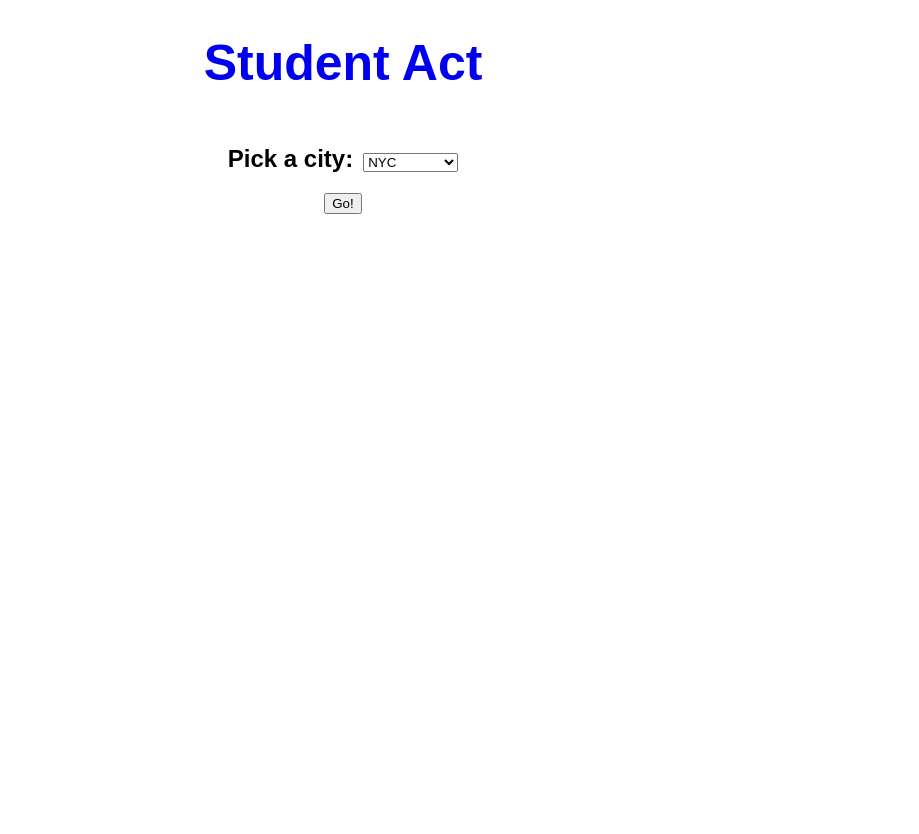
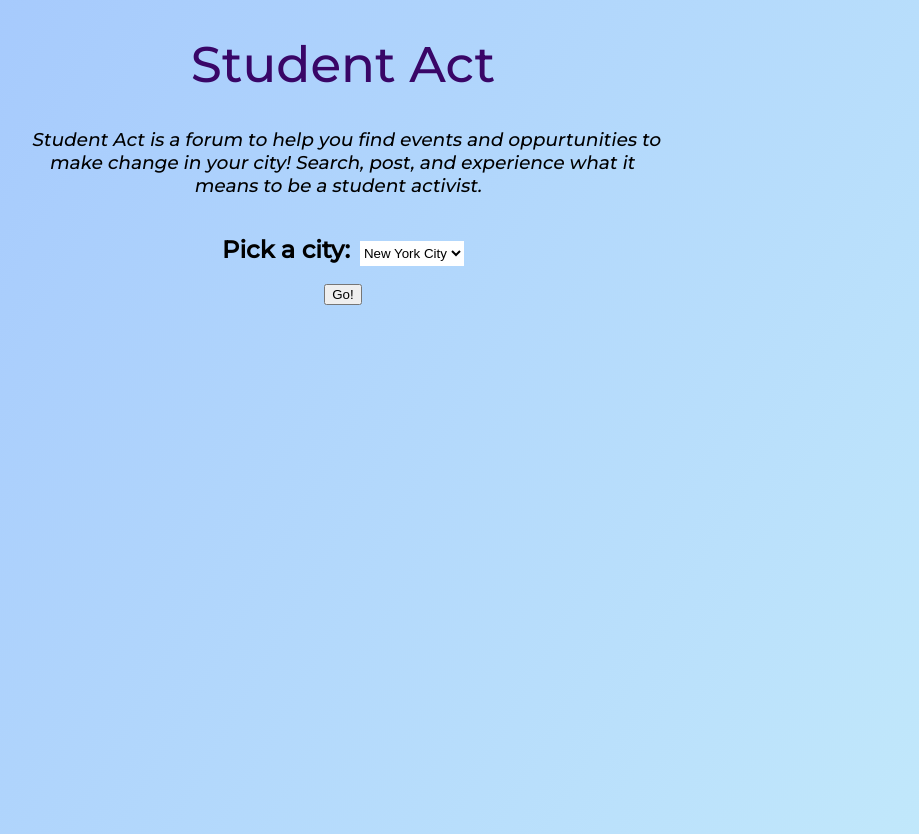
Before and after one commit to robertley/shelleysite, a React (Create React App) app: page / in a window 1280 px wide. Shown: the whole page, without its empty margins (297-1216 px from the left). Before the commit the page ends 800 px from the top, so only its background shows below. Built offline with nearby package versions, Linux system fonts and the light colour scheme.

Commit message:
draft #1

```diff
--- a/public/index.html
+++ b/public/index.html
@@ -10,6 +10,7 @@
     -->
     <link rel="manifest" href="%PUBLIC_URL%/manifest.json">
     <link rel="shortcut icon" href="%PUBLIC_URL%/favicon.ico">
+    <link href="https://fonts.googleapis.com/css?family=Montserrat:500" rel="stylesheet">
     <!--
       Notice the use of %PUBLIC_URL% in the tags above.
       It will be replaced with the URL of the `public` folder during the build.
--- a/src/App.js
+++ b/src/App.js
@@ -11,10 +11,17 @@ class App extends Component {
     return (
       <div className="home">
         <div className="home-body">
+          <div className="home-body-desc">
+            <h3>Student Act is a forum to help you find events and oppurtunities to make change in your city! Search, post, and experience what it means to be a student activist.</h3>
+          </div>
           <h2>Pick a city:</h2>
-          <select ref={(node) => this.city = node}>
-            <option>NYC</option>
+          <select className ="select-city" ref={(node) => this.city = node}>
+            <option>Boston</option>
+            <option>Chicago</option>
+            <option>Nashville</option>
+            <option selected="selected" value="NewYorkCity">New York City</option>
             <option>Philadelphia</option>
+            <option>Wilmington</option>
           </select><br/>
           <button onClick={this.goToLink.bind(this)}>Go!</button>
         </div>
--- a/src/app.css
+++ b/src/app.css
@@ -1,7 +1,9 @@
 body {
   margin: 0;
   padding: 0;
-  font-family: sans-serif;
+  height: 100vh;
+  font-family: 'Montserrat', sans-serif;
+  background-image: linear-gradient(120deg, #a1c4fd 0%, #c2e9fb 100%);
 }
 .header {
   text-align: center;
@@ -9,11 +11,26 @@ body {
 .header a {
   text-decoration: none;
 }
+.header h1 {
+  color: #390667;
+  font-weight: 500;
+}
 .student-act {
   font-size: 50px;
 }
 .home-body {
   text-align: center;
+}
+.home-body-desc {
+  display: block;
+  width: 640px;
+  margin: 0 auto;
+}
+.home-body-desc h3 {
+  font-weight: 200;
+  transform: skew(-13deg);
+  -webkit-transform: skew(-10deg);
+  font-size: 18.5px;
 }
 .home-body h2 {
   display: inline-block;
@@ -42,3 +59,23 @@ body {
   height: 150px;
   border: 1px solid black;
 }
+.create-event-header {
+  display: block;
+  width: 640px;
+  margin: 0 auto;
+}
+.create-event-header h2 {
+  margin: 0 0 5px;
+}
+.create-event-body {
+  width: 600px;
+  display: block;
+  margin: 0 auto;
+  border: 1px solid black;
+  padding: 20px;
+}
+.select-city {
+  height: 25px;
+  background-color: white;
+  border: none;
+}
--- a/src/components/CreateEvent.js
+++ b/src/components/CreateEvent.js
@@ -81,7 +81,7 @@ class CreateEvent extends Component {
 
         return (
             <div className="create-event">
-                <div className="app-header">
+                <div className="create-event-header">
                     <h2>Create an Event</h2>
                 </div>
                 <div className="create-event-body">
--- a/src/index.js
+++ b/src/index.js
@@ -20,14 +20,14 @@ class Root extends React.Component {
                         <Route exact path = "/"
                             render={props => <App {...props}/> }
                         />
-                        <Route exact path = "/NYC/"
+                        <Route exact path = "/NewYorkCity/"
                             render={props =>
                                 <CityHome
-                                    city = "NYC"
+                                    city = "New York City"
                                 />
                             }
                         />
-                        <Route exact path = "/NYC/CreateEvent/" component={CreateEvent} />
+                        <Route exact path = "/NewYorkCity/CreateEvent/" component={CreateEvent} />
                         <Route exact path = "/Philadelphia/"
                             render={props =>
                                 <CityHome
```
